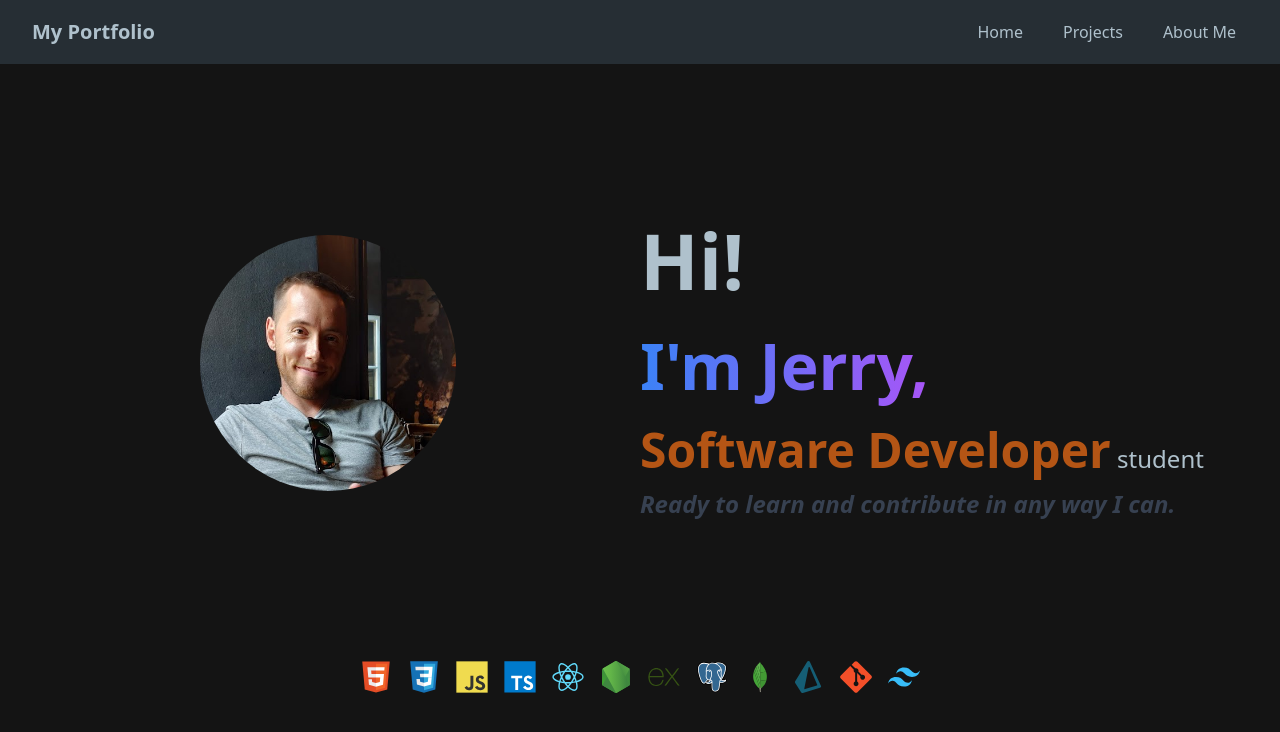
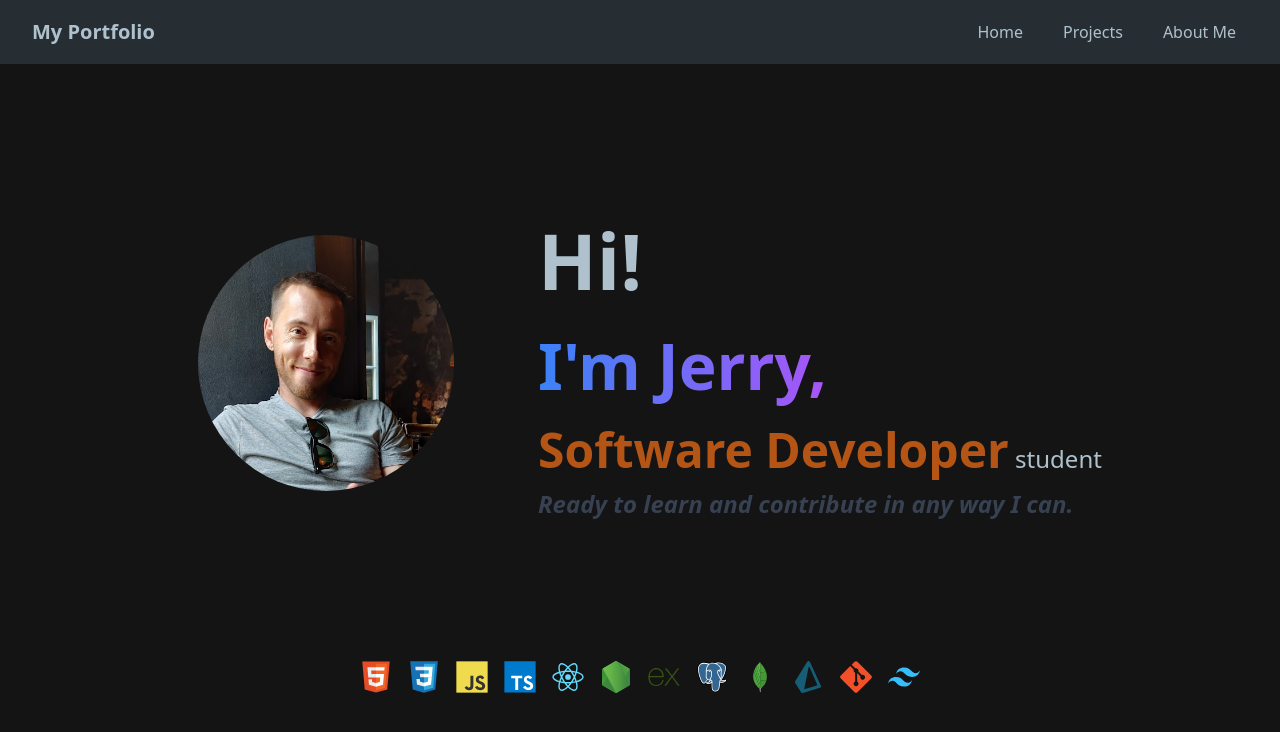
Before and after one commit to JerryChas/Portfolio, a React (Vite) app: page / in a window 1280 px wide. Shown: the top 732 px of the page. Built offline with nearby package versions, Linux system fonts and the light colour scheme.

Commit message:
layout fix at homepage

```diff
--- a/src/pages/homePage/HomePage.tsx
+++ b/src/pages/homePage/HomePage.tsx
@@ -4,14 +4,14 @@ import AllSkills from '../../components/AllSkills';
 const HomePage = () => {
   return (
     <>
-      <div className='flex flex-col place-content-evenly h-full'>
-        <div className='shadow-gray-900 mx-auto px-4 py-8 rounded-lg w-full'>
-          <div className='flex md:flex-row flex-col items-center'>
-            <div className='mb-2 md:mb-0 md:w-1/2'>
+      <div className='flex flex-col h-full place-content-evenly'>
+        <div className='w-full px-4 py-8 mx-auto rounded-lg shadow-gray-900'>
+          <div className='flex flex-col items-center justify-center md:flex-row'>
+            <div className='mb-2 mr-1 md:mb-0 md:w-1/3'>
               <img
                 src={profilePic}
                 alt='Picture of me'
-                className='mx-auto rounded-full w-64 h-64 object-cover'
+                className='object-cover w-64 h-64 mx-auto rounded-full'
               />
             </div>
             <div className='md:w-1/2'>
```
